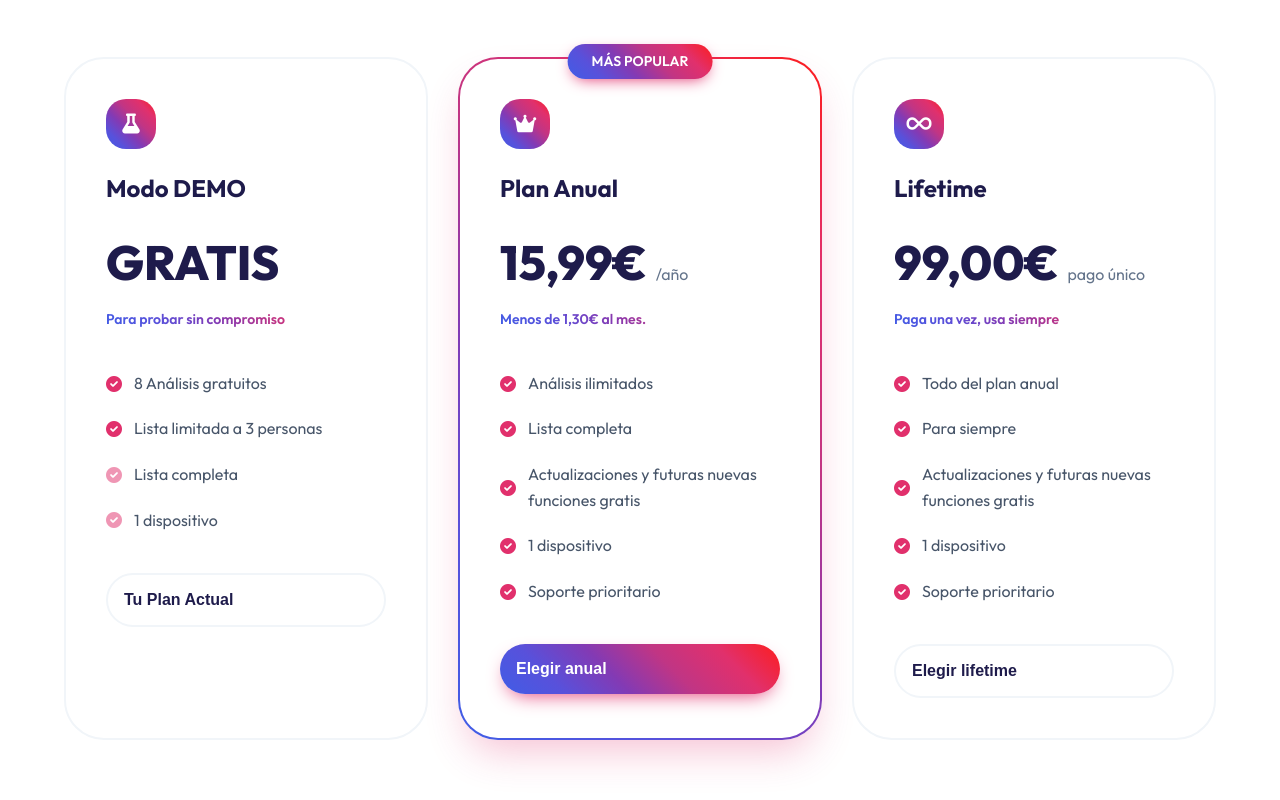
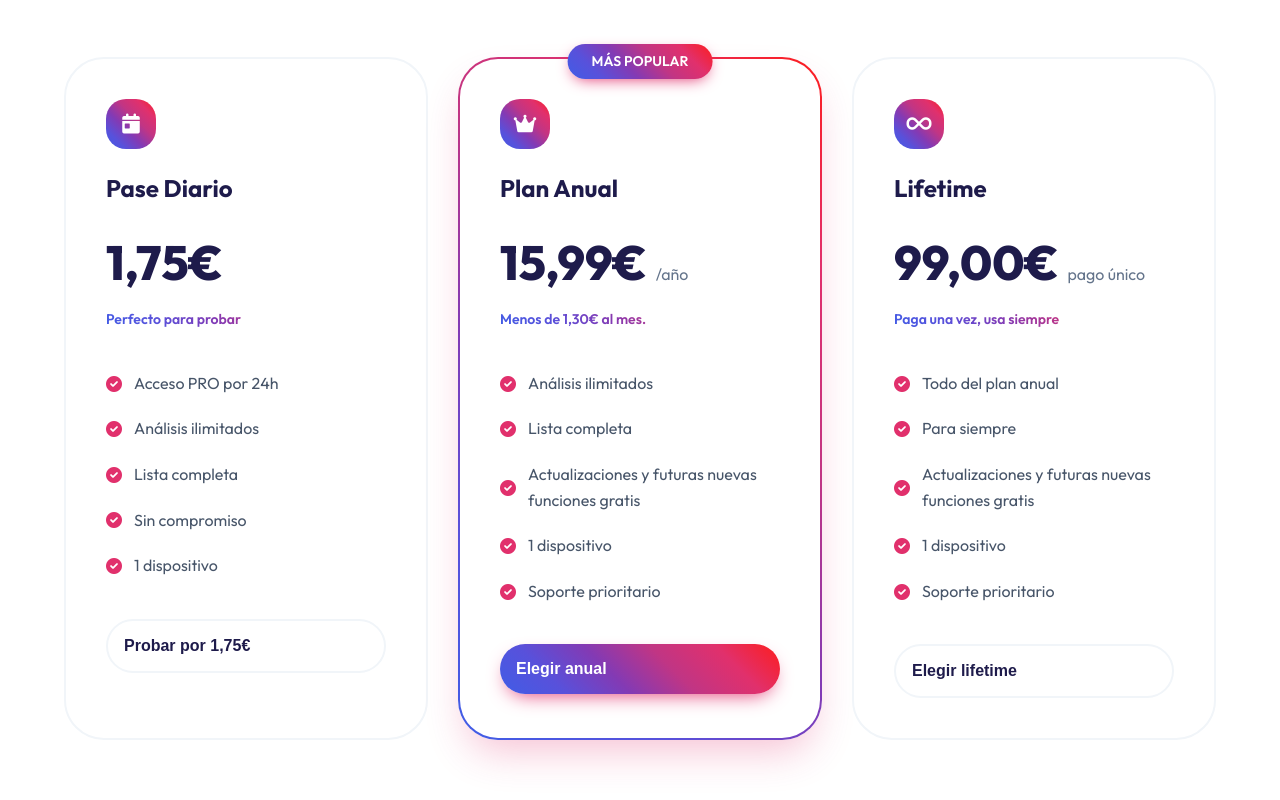
Before and after one commit to johncampg12-afk/ig-analyzer-backend, a website: page index.html in a window 1280 px wide. Shown: the part 2329-3129 px from the top of the page. Drawn offline with Linux system fonts and the light colour scheme.

Commit message:
Add daily pass pricing card

```diff
--- a/index.html
+++ b/index.html
@@ -1220,24 +1220,25 @@
       </div>
 
       <div class="pricing-grid">
-        <!-- Plan DEMO -->
+        <!-- Plan Pase Diario -->
         <div class="pricing-card">
           <div class="pricing-icon">
-            <i class="fas fa-flask"></i>
-          </div>
-          <h3>Modo DEMO</h3>
-          <div class="price">GRATIS <span></span></div>
-          <div class="price-description">Para probar sin compromiso</div>
+            <i class="fas fa-calendar-day"></i>
+          </div>
+          <h3>Pase Diario</h3>
+          <div class="price">1,75€ <span></span></div>
+          <div class="price-description">Perfecto para probar</div>
 
           <ul class="pricing-features">
-            <li><i class="fas fa-check-circle"></i> 8 Análisis gratuitos</li>
-            <li><i class="fas fa-check-circle"></i> Lista limitada a 3 personas</li>
-            <li><i class="fas fa-check-circle disabled"></i> Lista completa</li>
-            <li><i class="fas fa-check-circle disabled"></i> 1 dispositivo</li>
+            <li><i class="fas fa-check-circle"></i> Acceso PRO por 24h</li>
+            <li><i class="fas fa-check-circle"></i> Análisis ilimitados</li>
+            <li><i class="fas fa-check-circle"></i> Lista completa</li>
+            <li><i class="fas fa-check-circle"></i> Sin compromiso</li>
+            <li><i class="fas fa-check-circle"></i> 1 dispositivo</li>
           </ul>
 
-          <button class="btn btn-outline comprar-btn" data-plan="demo">
-            Tu Plan Actual
+          <button class="btn btn-outline comprar-btn" data-plan="daily">
+            Probar por 1,75€
           </button>
         </div>
 
@@ -1563,17 +1564,7 @@
           this.disabled = true;
           this.innerText = 'Procesando...';
 
-          // Si el plan es 'demo', mostrar mensaje informativo
-          if (plan === 'demo') {
-            setTimeout(() => {
-              alert('El plan DEMO es gratuito. Para usar todas las funciones, elige el plan anual o lifetime.');
-              this.disabled = false;
-              this.innerText = originalText;
-            }, 100);
-            return;
-          }
-
-          // ✅ AHORA EL PLAN LIFETIME TAMBIÉN FUNCIONA
+          // ✅ AHORA EL PLAN DAILY TAMBIÉN FUNCIONA
           comprar(plan);
         });
       });
@@ -1603,7 +1594,7 @@
         });
       });
 
-      console.log('✅ Landing page lista con funciones de compra (Annual y Lifetime)');
+      console.log('✅ Landing page lista con planes: Daily (1,75€), Annual (15,99€) y Lifetime (99€)');
     });
   </script>
 </body>
```
